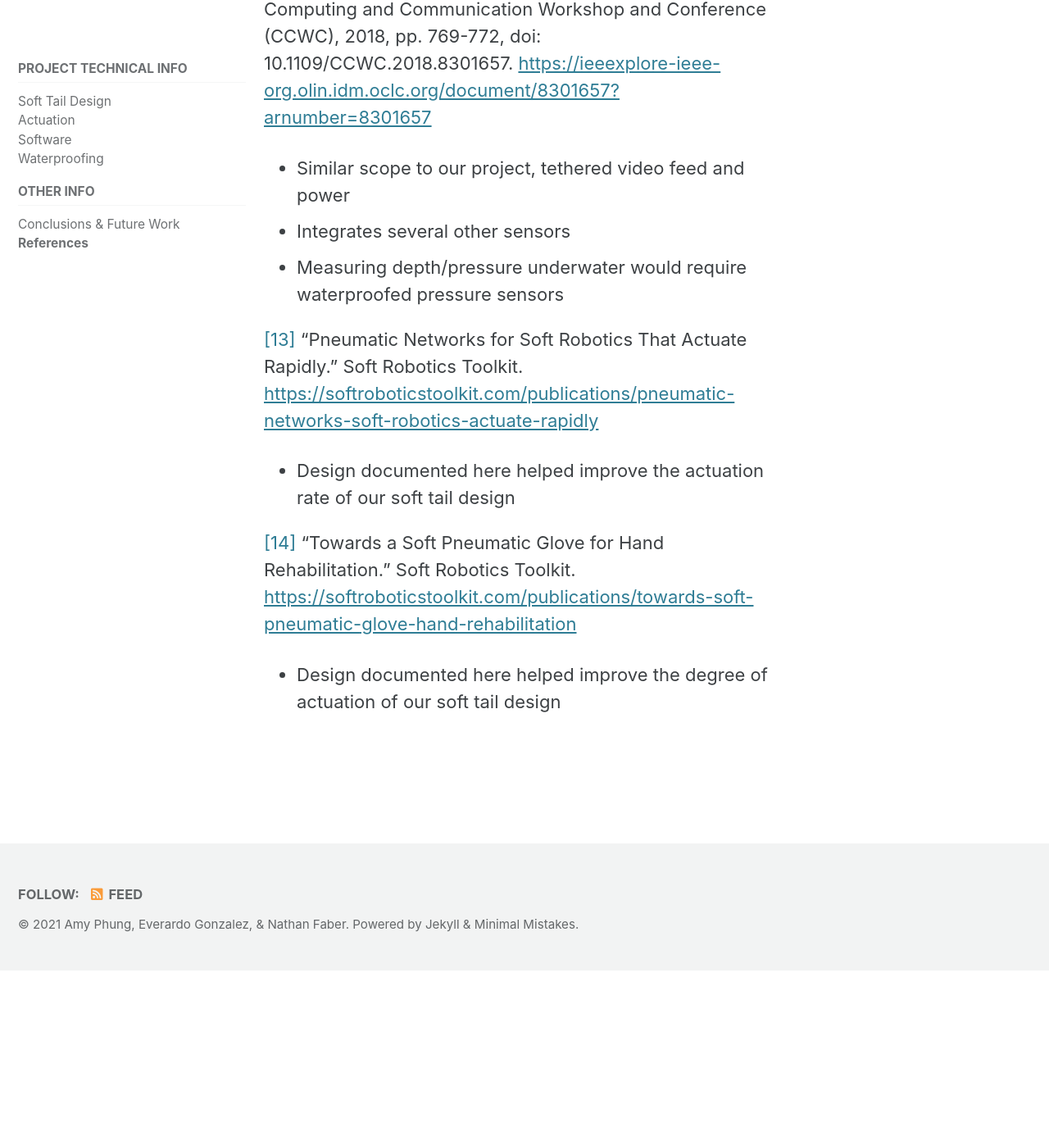
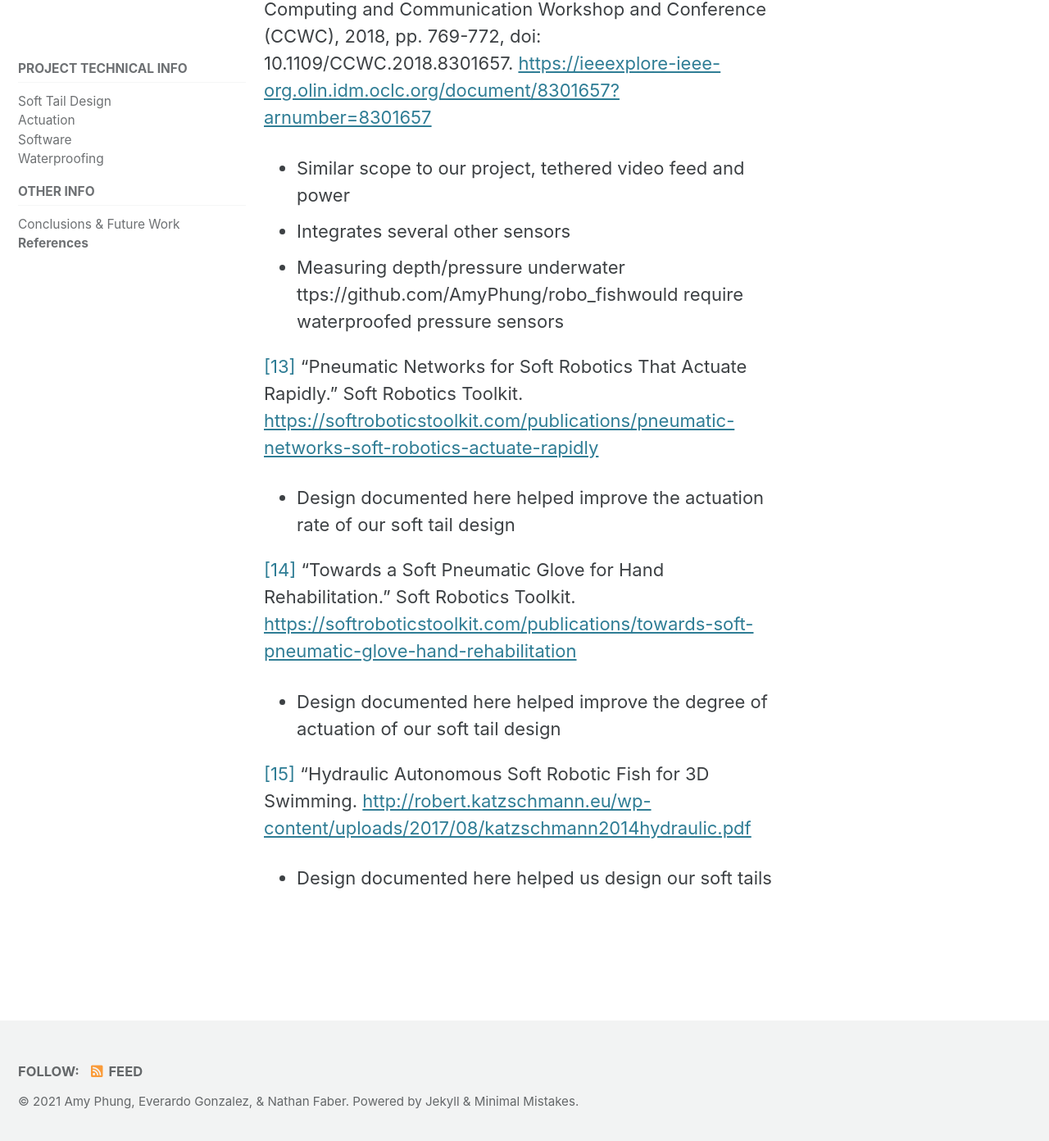
Before and after one commit to AmyPhung/robo_fish, a Jekyll site: the page built from _pages/references.md, in a window 1280 px wide and 1400 px high, scrolled down 4436 px. Shown: the top 1392 px of the window at 82% size. Built offline with Jekyll 4.4.1, drawn with Linux system fonts in a browser that asks for light colours; cached includes are drawn as plain includes; before the commit the page ends 5620 px from its top, so only the background shows below that.

Commit message:
Update references.md

```diff
--- a/_pages/references.md
+++ b/_pages/references.md
@@ -67,7 +67,7 @@ Y. Zhong, Z. Li and R. Du, "A Novel Robot Fish With Wire-Driven Active Body and
 A. K. Saha et al., "A low cost remote controlled underwater rover using raspberry Pi," 2018 IEEE 8th Annual Computing and Communication Workshop and Conference (CCWC), 2018, pp. 769-772, doi: 10.1109/CCWC.2018.8301657. <https://ieeexplore-ieee-org.olin.idm.oclc.org/document/8301657?arnumber=8301657>
 - Similar scope to our project, tethered video feed and power
 - Integrates several other sensors
-- Measuring depth/pressure underwater would require waterproofed pressure sensors
+- Measuring depth/pressure underwater ttps://github.com/AmyPhung/robo_fishwould require waterproofed pressure sensors
 
 <a id="13">[13]</a>
 “Pneumatic Networks for Soft Robotics That Actuate Rapidly.” Soft Robotics Toolkit. <https://softroboticstoolkit.com/publications/pneumatic-networks-soft-robotics-actuate-rapidly>
@@ -76,3 +76,8 @@ A. K. Saha et al., "A low cost remote controlled underwater rover using raspberr
 <a id="14">[14]</a>
 “Towards a Soft Pneumatic Glove for Hand Rehabilitation.” Soft Robotics Toolkit. <https://softroboticstoolkit.com/publications/towards-soft-pneumatic-glove-hand-rehabilitation>
 - Design documented here helped improve the degree of actuation of our soft tail design
+
+
+<a id="15">[15]</a>
+“Hydraulic Autonomous Soft Robotic Fish for 3D Swimming. <http://robert.katzschmann.eu/wp-content/uploads/2017/08/katzschmann2014hydraulic.pdf>
+- Design documented here helped us design our soft tails
```
